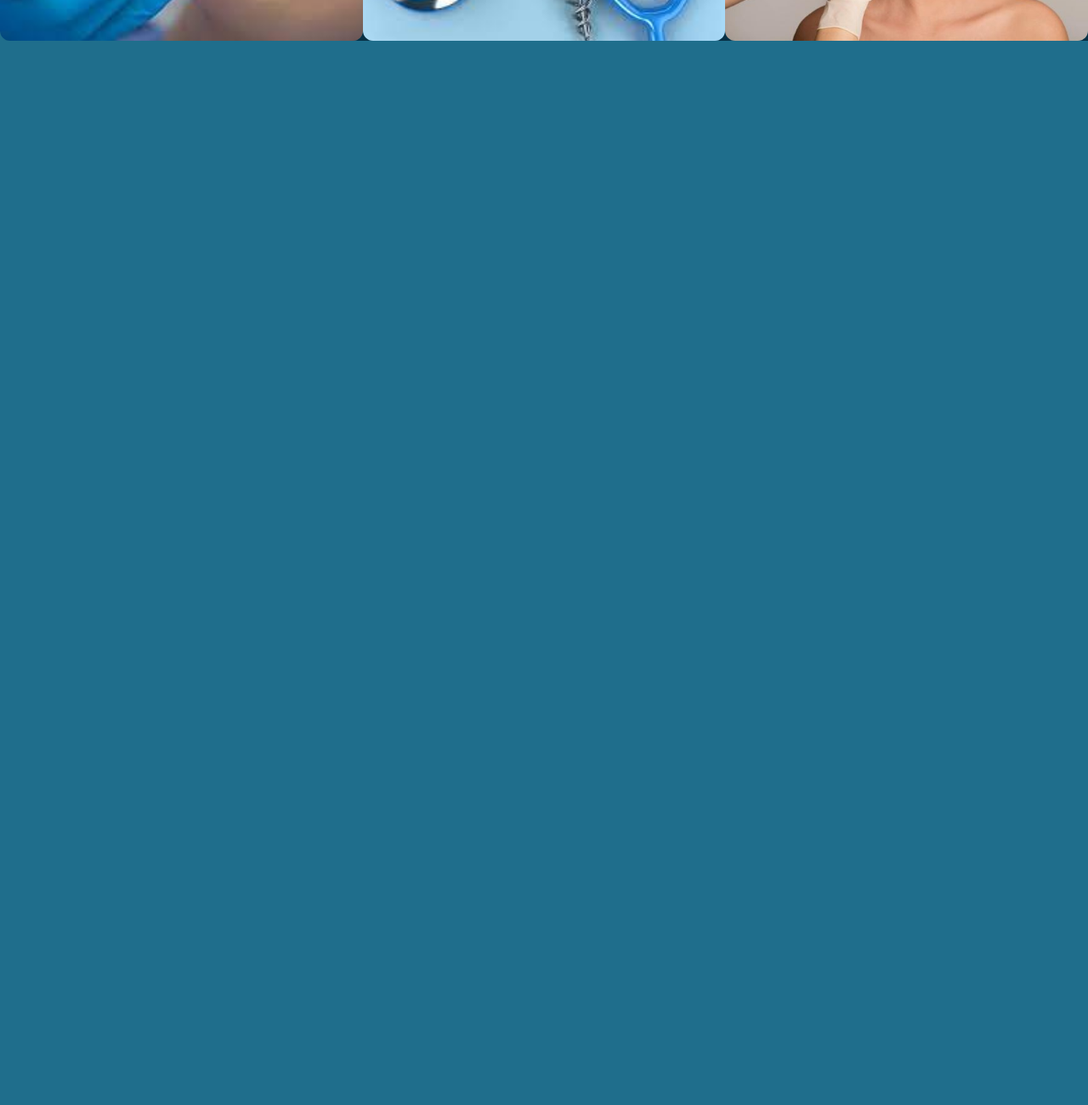
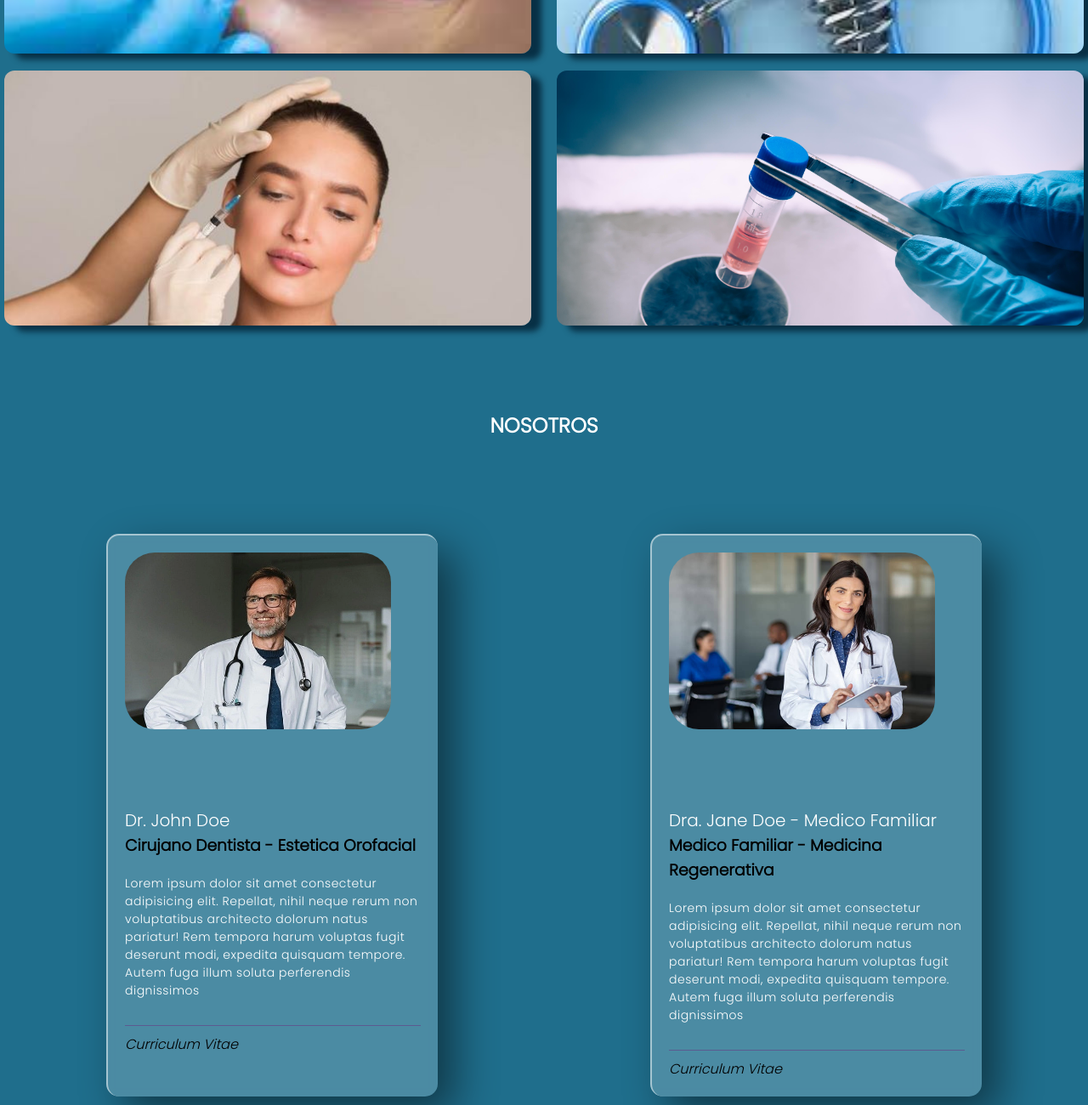
Before and after one commit to OliverMejiadelMoral/Practica, a plain HTML site: page index.html in a window 1280 px wide. Shown: the part 980-2280 px from the top of the page at 85% size. Before the commit the page ends 1028 px from the top, so only its background shows below. Drawn offline with Linux system fonts and the light colour scheme.

Commit message:
About us

```diff
--- a/index.css
+++ b/index.css
@@ -45,6 +45,7 @@
 
 #menu-wrapper {
     background: #1F6E8C;
+    padding: 0 0 15px 0;
 }
 
 #menu {
@@ -82,7 +83,6 @@
 #menu a:hover {
     background-color: rgb(25, 41, 141, .5);
     transition: .8s;
-    border-radius: 28px ;
 }
 
 #banner {
@@ -94,7 +94,7 @@
 
 /* MAIN */
 
-.servicios{
+.title{
     text-align: center;
     padding: 100px 0 100px 0 ;
     color: white
@@ -104,9 +104,13 @@
     display: flex;
     align-items: center;
     justify-content: center;
+    flex-wrap: wrap;
+    gap: 20px;
 }
 
 .card{
+    flex: 0 1 calc(50% - 20px);
+    margin-bottom: 20px;
     margin: auto;
     width: 500px;
     height: 300px;
@@ -139,3 +143,116 @@
 .card:hover .content{
     opacity: 1;
 }
+
+/* ABOUT US */
+
+.container__cards{
+    width: 100%;
+    margin: auto;
+    display: flex;
+    flex-wrap: wrap;
+    justify-content: space-around;
+    position:absolute;
+  }
+
+.cards{
+    width: 390px;
+    margin: 10px;
+    padding: 20px;
+    box-shadow: 20px 20px 50px rgba(0, 0, 0, 0.494);
+    border-radius: 15px;
+    background: rgba(255, 255, 255, 0.2);
+    border-left: 2px solid rgba(255, 255, 255, 0.5);
+    border-top: 2px solid rgba(255, 255, 255, 0.5);
+    backdrop-filter: blur(5px);
+    -webkit-backdrop-filter: blur(5px);
+}
+
+.cards:hover{
+    transform: translateY(-10px);
+    transition: all 600ms;
+}
+
+.cards:hover .cover__card img{
+    transform: scale(1.1);
+}
+
+.cover__card{
+    width: 100%;
+    height: 280px;
+    border-radius: 50px;
+    overflow-wrap: hidden;
+}
+
+.cover__card img{
+    width: 90%;
+    transition: all 600ms;
+    border-radius: 35px;
+}
+
+.cards h2{
+    font-size: 20px;
+    font-weight: 400;
+    margin-top: 20px;
+    color: white;
+}
+
+.cards p{
+    margin-top: 20px;
+    font-size: 14px;
+    font-weight: 300;
+    color: white;
+    letter-spacing: .5px;
+}
+
+.cards hr{
+    margin-top: 30px;
+    border: none;
+    height: 0.7px;
+    background: rgb(91, 91, 144);
+}
+
+.footer_card {
+    margin-top: 10px;
+    font-weight: 500;
+}
+
+
+/* RESPONSIVE MEDIA */
+
+@media only screen and (max-width: 767px) {
+    .container {
+        width: 90%;
+    }
+
+    #logoheader {
+        width: 100%;
+        display: flex;
+        justify-content: center;
+    }
+
+    #menu {
+        height: auto;
+    }
+
+    #menu ul {
+        flex-direction: column;
+    }
+
+    #menu li {
+        margin-bottom: 10px;
+    }
+
+    #menu a {
+        padding: 10px 0;
+        font-size: 16px;
+    }
+
+    .servicios {
+        padding: 50px 0;
+    }
+
+    .card {
+        flex: 0 1 calc(100% - 40px);
+    }
+}
--- a/index.html
+++ b/index.html
@@ -7,6 +7,9 @@
     <title>Dr Smile</title>
 </head>
 <body class="body">
+
+    <!-- LOGO -->
+
     <header class="header">
         <div class="logo">
             <a href="index.html">
@@ -14,6 +17,9 @@
             </a>
         </div>
     </header>
+
+    <!-- MENU -->
+
 	<div id="menu-wrapper">
 		<div id="menu" class="container">
 			<ul>
@@ -24,9 +30,12 @@
 			</ul>
         </div>
     </div>
+
+    <!-- SERVICES -->
+
     <div id="banner"></div>
     <main>
-        <h2 class="servicios">Servicios</h2>
+        <h2 class="title">SERVICIOS</h2>
         <div class="cardsmain">
             <div class="card" style="--i:url(img1.jpg)">
                 <div class="content">
@@ -46,6 +55,45 @@
                     <a href="#">Ver detalles</a>
                 </div>
             </div>
+            <div class="card" style="--i:url(img4.jpg)">
+                <div class="content">
+                    <h2>Tratamiento con Células Madre</h2>
+                    <a href="#">Ver detalles</a>
+                </div>
+            </div>
+        </div>
+    </main>
+
+        <!-- ABOUT US -->
+
+        <h2 class="title">NOSOTROS</h2>
+        <div class="container__cards">
+            <div class="cards">
+                <div class="cover__card">
+                    <img src="/assets/card1.webp" alt="">
+                </div>
+                <h2>Dr. John Doe </h2>
+                <h3>Cirujano Dentista - Estetica Orofacial</h3>
+                <p>Lorem ipsum dolor sit amet consectetur adipisicing elit. Repellat, nihil neque rerum non voluptatibus architecto dolorum natus pariatur! Rem tempora harum voluptas fugit deserunt modi, expedita quisquam tempore. Autem fuga illum soluta perferendis dignissimos</p>
+                <hr>
+                <div class="footer_card">
+                    <h3 class="user_name"></h3>
+                    <i> Curriculum Vitae</i>
+                </div>
+            </div>
+            <div class="cards">
+                <div class="cover__card">
+                    <img src="/assets/card2.jpg" alt="">
+                </div>
+                <h2>Dra. Jane Doe - Medico Familiar </h2>
+                <h3>Medico Familiar -  Medicina Regenerativa</h3>
+                <p>Lorem ipsum dolor sit amet consectetur adipisicing elit. Repellat, nihil neque rerum non voluptatibus architecto dolorum natus pariatur! Rem tempora harum voluptas fugit deserunt modi, expedita quisquam tempore. Autem fuga illum soluta perferendis dignissimos</p>
+                <hr>
+                <div class="footer_card">
+                    <h3 class="user_name"></h3>
+                    <i> Curriculum Vitae</i>
+                </div>
+            </div>
         </div>
 </body>
 </html>
```
Also changed, not shown: assets/card1.webp (added), assets/card2.jpg (added), img4.jpg (added).
